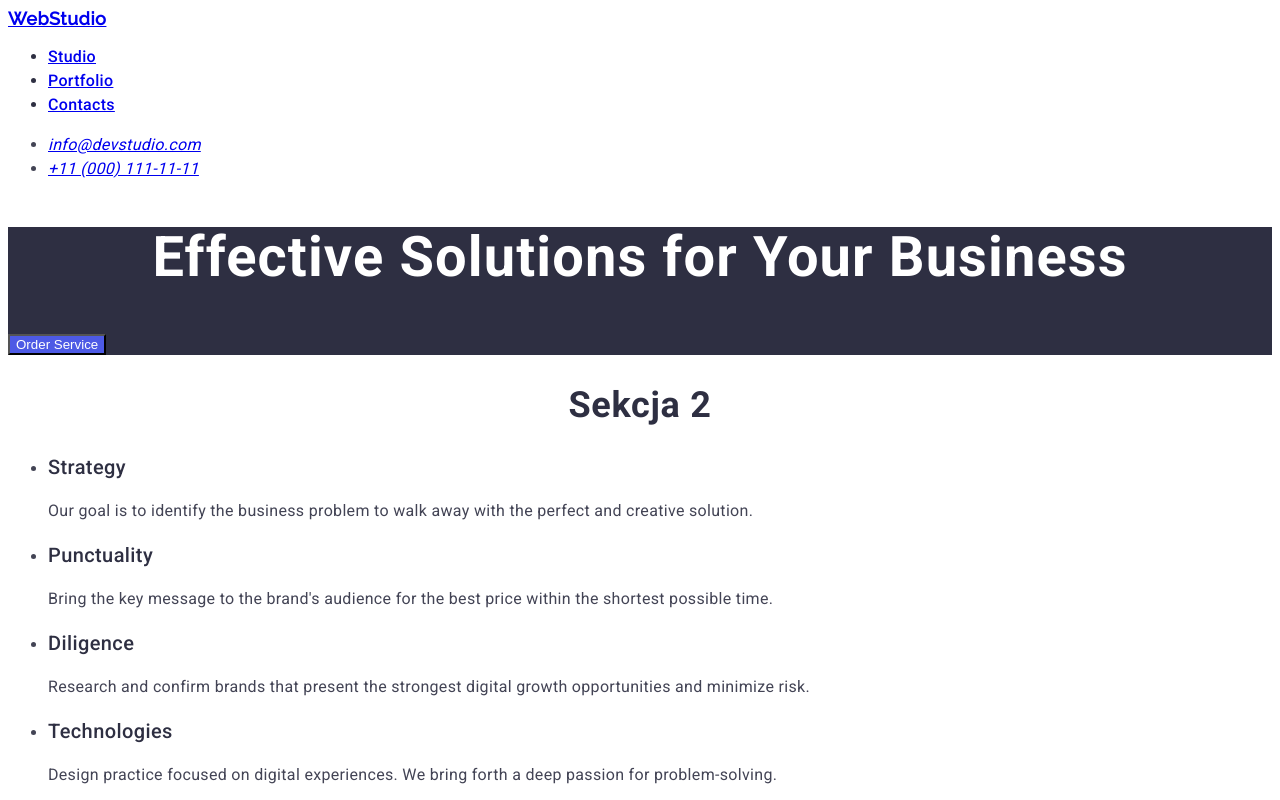
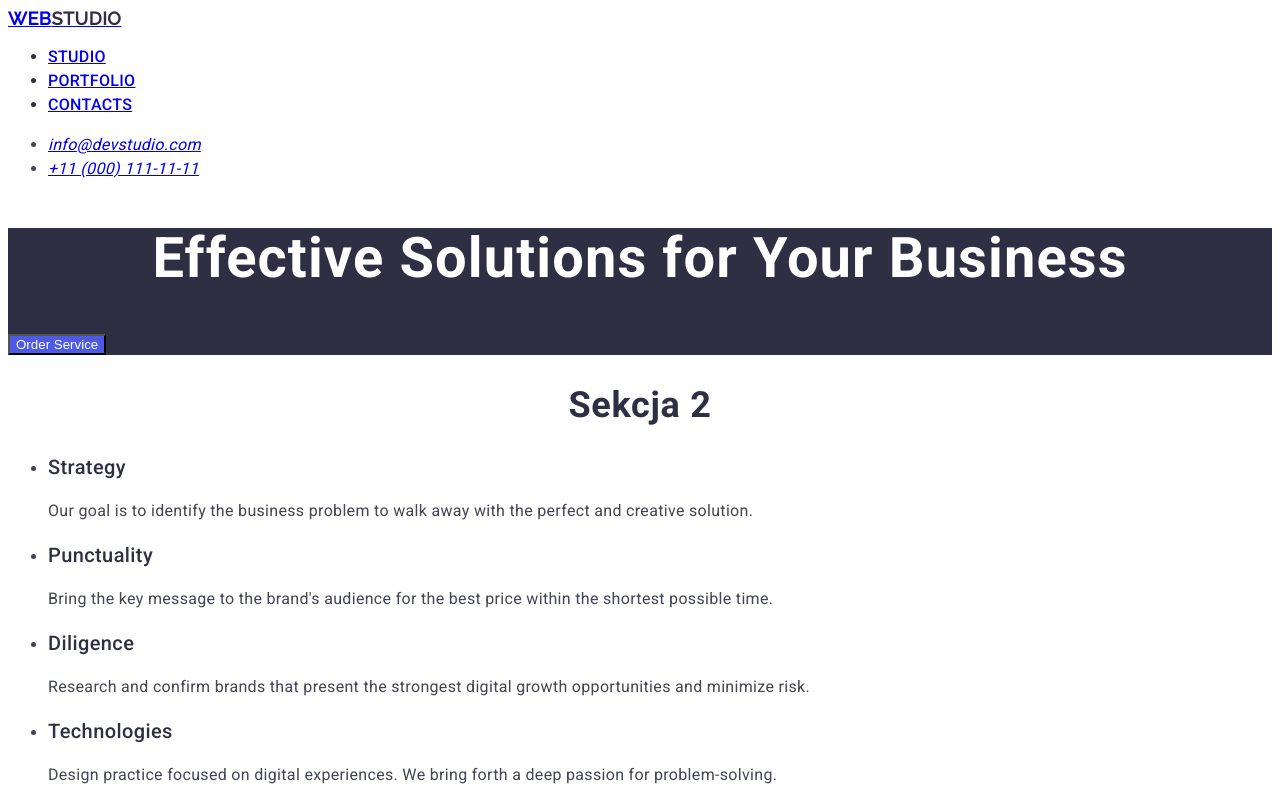
Before and after one commit to WeronikaMisiowska/goit-markup-hw-02, a plain HTML site: page index.html in a window 1280 px wide. Shown: the top 800 px of the page. Drawn offline with Linux system fonts and the light colour scheme.

Commit message:
homework

```diff
--- a/css/styles.css
+++ b/css/styles.css
@@ -1,17 +1,29 @@
 body{
     font-family: Roboto, sans-serif;
+    color: #434455;
+    background-color: #FFFFFF;
 }
 
 .logo {
     color: #4D5AE5;
-    color: #2E2F42;
-    font-family: Raleway;
+    font-family: Raleway, sans-serif;
     font-weight: 700;
     font-size: 18px;
-    line-height: 21px;
+    line-height: 1.17;
     letter-spacing: 0.03em;
     text-align: left;
     text-decoration: none;
+    text-transform: uppercase;
+}
+
+.logo-studio {
+        color: #2E2F42;
+        font-family: Raleway, sans-serif;
+        font-size: 18px;
+        font-weight: 700;
+        line-height: 21px;
+        letter-spacing: 0.03em;
+        text-align: left;
 }
 
 .navigation {
@@ -26,7 +38,7 @@ body{
 }
 
 .navigation:hover{
-    color: red;
+    color: #404bbf;
 }
 
 .contact{
--- a/index.html
+++ b/index.html
@@ -16,7 +16,7 @@
 <body>
     <header>
         <nav class="logo">
-            <a href="./index.html">WebStudio</a>
+            <a href="./index.html">Web<span class="logo-studio">Studio</span></a>
 
             <ul class="navigation">
                 <li><a href=" ">Studio</a></li>
@@ -143,9 +143,9 @@
     </main>
 
     <footer class="end-of-page">
-        <a href="./index.html">WebStudio</a>
+        <a href="./index.html" class="logo">WebStudio</a>
 
-        <p>
+        <p class="last-words">
             Increase the flow of customers and sales for your business with digital
             marketing & growth solutions.
         </p>
```
